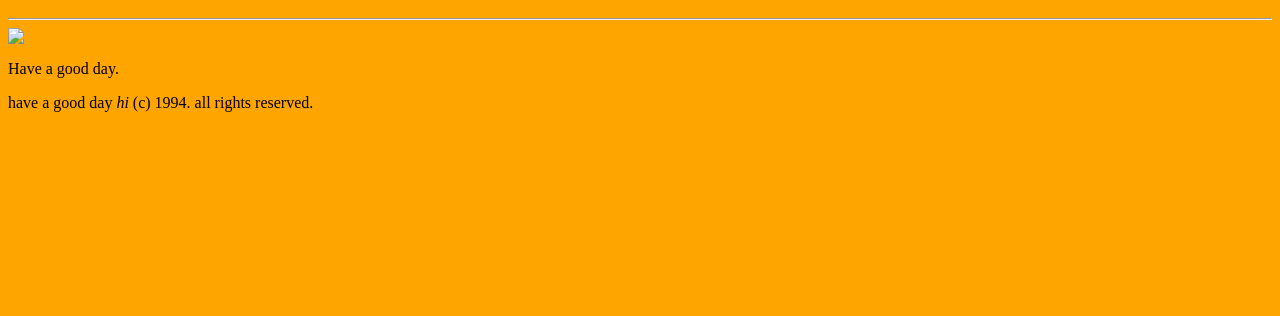
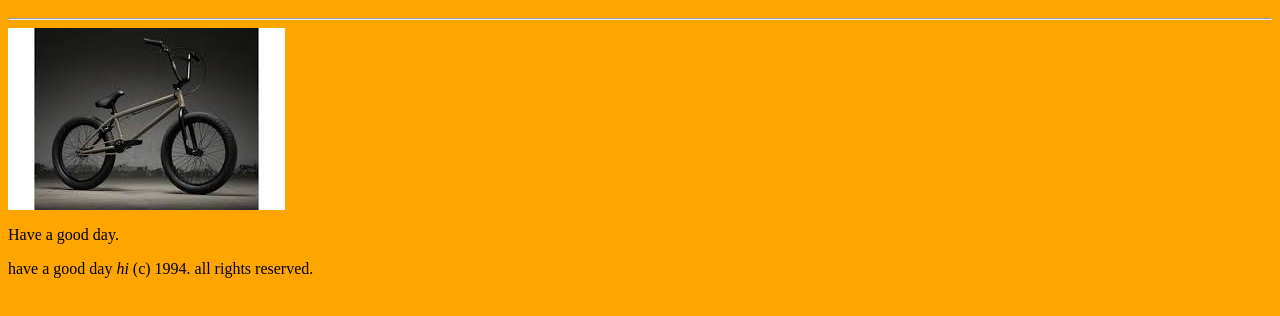
Before and after one commit to itsyourboi825marko/classexamples, a plain HTML site: page index.html in a window 1280 px wide. Shown: the part 48-364 px from the top of the page. Drawn offline with Linux system fonts and the light colour scheme.

Commit message:
Update index.html

```diff
--- a/index.html
+++ b/index.html
@@ -3,7 +3,7 @@
   <body bgcolor="orange">
   <h1>Hello World</h1>
   <hr>
-  <img src="bmx">
+  <img src="download.jpeg">
   <p>Have a good day. <p> have a good day <i>hi</i>
   (c) 1994. all rights reserved.
   </body>
```
